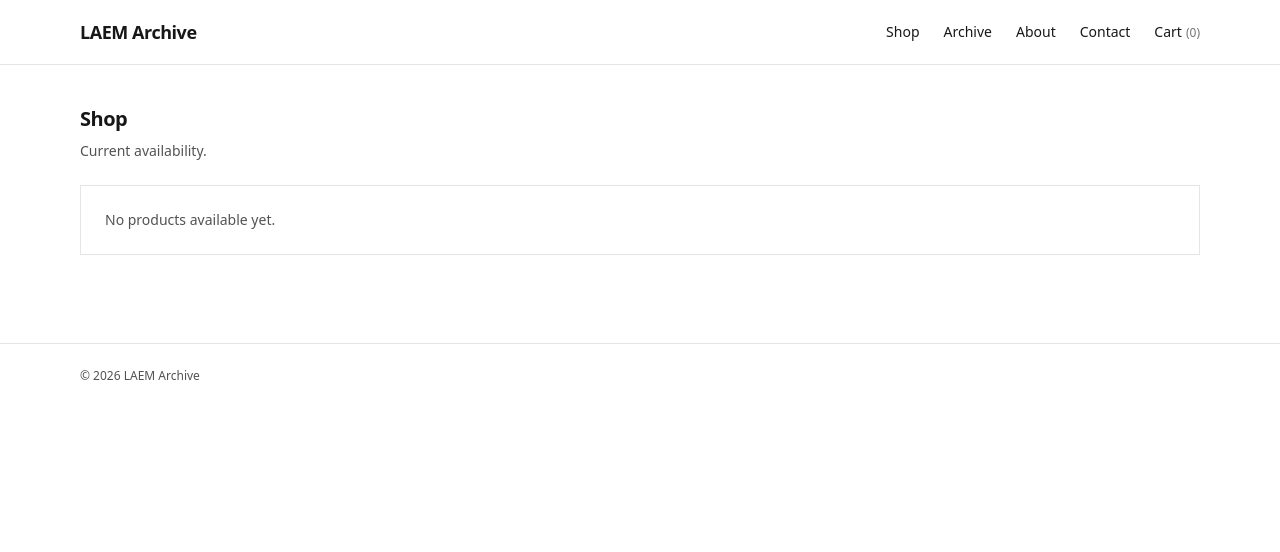
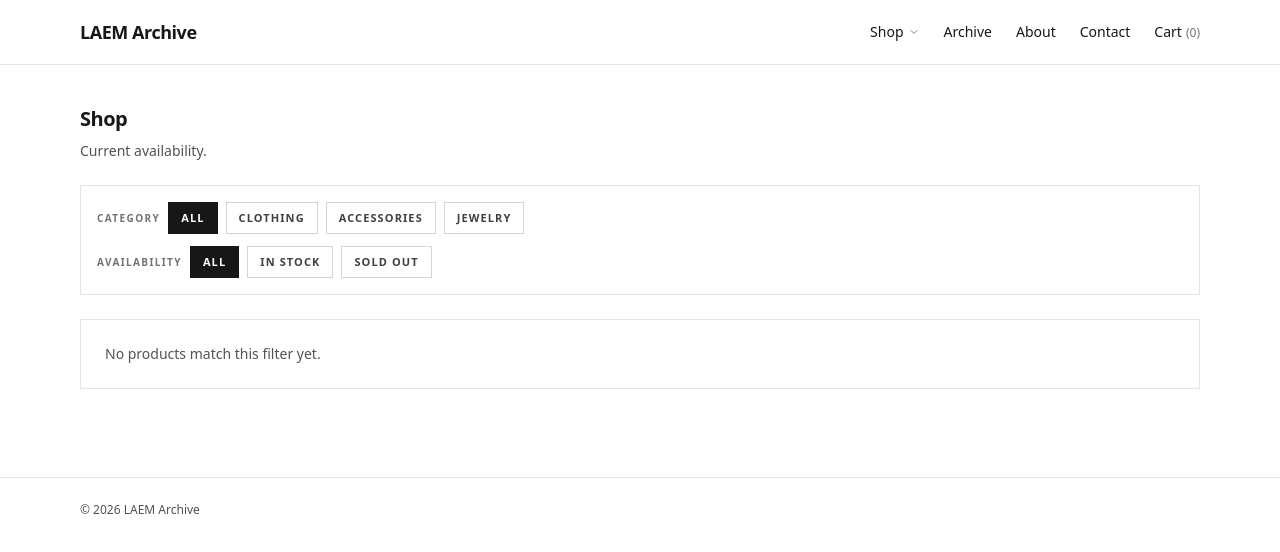
Before and after one commit to pdxericnguyen/laem-archive, a Next.js app: page /shop in a window 1280 px wide. Shown: the top 552 px of the page. Built offline with nearby package versions, Linux system fonts and the light colour scheme.

Commit message:
Add shop category dropdown and admin category filters

```diff
--- a/app/admin/products/page.tsx
+++ b/app/admin/products/page.tsx
@@ -1,6 +1,6 @@
 import { summarizeReservationHoldsForSlugs, type ReservationHoldSummary } from "@/lib/inventory";
 import { hasKvEnv, kv } from "@/lib/kv";
-import type { Product } from "@/lib/store";
+import type { Product, ProductCategory } from "@/lib/store";
 import AdminCommandPalette from "../command-palette";
 import AdminSystemHealthBanner from "../system-health-banner";
 import UnsavedChangesGuard from "../unsaved-changes-guard";
@@ -25,6 +25,12 @@ type FilterOption = {
   value: ProductFilterStatus;
   label: string;
 };
+
+const PRODUCT_CATEGORY_OPTIONS: Array<{ value: ProductCategory; label: string }> = [
+  { value: "clothing", label: "Clothing" },
+  { value: "accessories", label: "Accessories" },
+  { value: "jewelry", label: "Jewelry" }
+];
 
 type DeleteErrorCode = "live" | "reserved";
 type SaveErrorCode = "slug_locked" | "invalid_live_price";
@@ -439,6 +445,20 @@ export default async function AdminProductsPage({ searchParams }: AdminProductsP
             <input name="subtitle" className="h-10 border border-neutral-300 px-3" />
           </label>
           <label className="grid gap-1">
+            <span className="text-xs uppercase tracking-[0.12em] text-neutral-500">Category</span>
+            <select
+              name="category"
+              defaultValue="jewelry"
+              className="h-10 border border-neutral-300 bg-white px-3"
+            >
+              {PRODUCT_CATEGORY_OPTIONS.map((option) => (
+                <option key={option.value} value={option.value}>
+                  {option.label}
+                </option>
+              ))}
+            </select>
+          </label>
+          <label className="grid gap-1">
             <span className="text-xs uppercase tracking-[0.12em] text-neutral-500">Description</span>
             <textarea name="description" rows={3} className="border border-neutral-300 p-3" />
           </label>
@@ -606,6 +626,21 @@ export default async function AdminProductsPage({ searchParams }: AdminProductsP
                   />
                 </label>
                 <label className="grid gap-1">
+                  <span className="text-xs uppercase tracking-[0.12em] text-neutral-500">Category</span>
+                  <select
+                    name="category"
+                    defaultValue={product.category || ""}
+                    className="h-10 border border-neutral-300 bg-white px-3"
+                  >
+                    <option value="">Uncategorized</option>
+                    {PRODUCT_CATEGORY_OPTIONS.map((option) => (
+                      <option key={option.value} value={option.value}>
+                        {option.label}
+                      </option>
+                    ))}
+                  </select>
+                </label>
+                <label className="grid gap-1">
                   <span className="text-xs uppercase tracking-[0.12em] text-neutral-500">Description</span>
                   <textarea
                     name="description"
--- a/app/api/admin/products/save/route.ts
+++ b/app/api/admin/products/save/route.ts
@@ -1,7 +1,9 @@
 import { setStock } from "@/lib/inventory";
 import { hasKvEnv, key, kv } from "@/lib/kv";
 import { requireAdminOrThrow } from "@/lib/require-admin";
-import type { Product } from "@/lib/store";
+import type { Product, ProductCategory } from "@/lib/store";
+
+type ProductCategoryInput = ProductCategory | "";
 
 type ProductPayload = {
   slug: string;
@@ -10,6 +12,7 @@ type ProductPayload = {
   title: string;
   subtitle: string;
   description: string;
+  category: ProductCategoryInput;
   priceCents: number;
   stock: number;
   status: "live" | "archived" | "hidden";
@@ -80,6 +83,17 @@ function clampToNonNegativeInt(value: number) {
   return Math.max(0, Math.floor(value));
 }
 
+function normalizeCategory(value: unknown): ProductCategoryInput {
+  if (typeof value !== "string") {
+    return "";
+  }
+  const raw = value.trim().toLowerCase();
+  if (raw === "clothing" || raw === "accessories" || raw === "jewelry") {
+    return raw;
+  }
+  return "";
+}
+
 function parseImages(value: FormDataEntryValue | null | undefined) {
   if (!value || typeof value !== "string") {
     return [];
@@ -144,6 +158,7 @@ async function getPayload(request: Request): Promise<ProductPayload | null> {
           : typeof body.subtitle === "string"
             ? body.subtitle
             : "",
+      category: normalizeCategory(body.category),
       priceCents: parsePriceFromBody(body),
       stock: typeof body.stock === "number" ? body.stock : Number(body.stock ?? 0),
       status:
@@ -186,6 +201,7 @@ async function getPayload(request: Request): Promise<ProductPayload | null> {
         : typeof formData.get("subtitle") === "string"
           ? String(formData.get("subtitle"))
           : "",
+    category: normalizeCategory(formData.get("category")),
     priceCents: parsePriceToCents(formData.get("price") ?? formData.get("priceCents")),
     stock: parseNumber(formData.get("stock")),
     status:
@@ -259,6 +275,7 @@ export async function POST(request: Request) {
     title: payload.title,
     subtitle: payload.subtitle,
     description: payload.description,
+    category: payload.category || undefined,
     priceCents: normalizedPrice,
     stock: normalizedStock,
     archived,
--- a/app/shop/page.tsx
+++ b/app/shop/page.tsx
@@ -3,23 +3,137 @@ import { getAvailableStockForSlugs } from "@/lib/inventory";
 import { getSiteVisual } from "@/lib/site-visuals";
 import AddToCartButton from "@/components/AddToCartButton";
 import SiteVisualPlacement from "@/components/SiteVisualPlacement";
+import type { Product, ProductCategory } from "@/lib/store";
 
 export const metadata = { title: "Shop | LAEM Archive" };
 export const dynamic = "force-dynamic";
+
+type ShopPageProps = {
+  searchParams?: Record<string, string | string[] | undefined>;
+};
+
+type CategoryFilter = "all" | ProductCategory;
+type AvailabilityFilter = "all" | "in-stock" | "sold-out";
+
+type ShopCategoryOption = {
+  value: CategoryFilter;
+  label: string;
+};
+
+type ShopAvailabilityOption = {
+  value: AvailabilityFilter;
+  label: string;
+};
+
+const CATEGORY_OPTIONS: ShopCategoryOption[] = [
+  { value: "all", label: "All" },
+  { value: "clothing", label: "Clothing" },
+  { value: "accessories", label: "Accessories" },
+  { value: "jewelry", label: "Jewelry" }
+];
+
+const AVAILABILITY_OPTIONS: ShopAvailabilityOption[] = [
+  { value: "all", label: "All" },
+  { value: "in-stock", label: "In stock" },
+  { value: "sold-out", label: "Sold out" }
+];
 
 function money(cents: number) {
   return `$${Math.round(cents / 100)}`;
 }
 
-export default async function ShopPage() {
+function getFirstSearchParam(value: string | string[] | undefined) {
+  if (typeof value === "string") {
+    return value;
+  }
+  if (Array.isArray(value)) {
+    return value[0];
+  }
+  return "";
+}
+
+function parseCategoryFilter(value: string | string[] | undefined): CategoryFilter {
+  const raw = getFirstSearchParam(value);
+  if (raw === "clothing" || raw === "accessories" || raw === "jewelry") {
+    return raw;
+  }
+  return "all";
+}
+
+function parseAvailabilityFilter(value: string | string[] | undefined): AvailabilityFilter {
+  const raw = getFirstSearchParam(value);
+  return raw === "in-stock" || raw === "sold-out" ? raw : "all";
+}
+
+function inferProductCategory(product: Product): ProductCategory | null {
+  const raw = `${product.title} ${product.subtitle} ${product.description} ${product.materials}`.toLowerCase();
+
+  if (
+    /\b(ring|earring|earrings|necklace|bracelet|pendant|chain|jewelry|jewellery|sterling|silver|gold)\b/.test(raw)
+  ) {
+    return "jewelry";
+  }
+  if (
+    /\b(bag|belt|scarf|hat|cap|wallet|sunglasses|glasses|accessory|accessories|keychain)\b/.test(raw)
+  ) {
+    return "accessories";
+  }
+  if (
+    /\b(shirt|tee|t-shirt|hoodie|jacket|coat|dress|skirt|pants|trousers|jeans|knit|sweater|cardigan|top)\b/.test(raw)
+  ) {
+    return "clothing";
+  }
+  return null;
+}
+
+function getProductCategory(product: Product): ProductCategory | null {
+  if (product.category === "clothing" || product.category === "accessories" || product.category === "jewelry") {
+    return product.category;
+  }
+  return inferProductCategory(product);
+}
+
+function buildShopHref(category: CategoryFilter, availability: AvailabilityFilter) {
+  const params = new URLSearchParams();
+  if (category !== "all") {
+    params.set("category", category);
+  }
+  if (availability !== "all") {
+    params.set("availability", availability);
+  }
+  const query = params.toString();
+  return query ? `/shop?${query}` : "/shop";
+}
+
+function filterActiveClass(active: boolean) {
+  if (active) {
+    return "border-neutral-900 bg-neutral-900 text-white";
+  }
+  return "border-neutral-300 bg-white text-neutral-700 hover:bg-neutral-50";
+}
+
+export default async function ShopPage({ searchParams }: ShopPageProps) {
   const [items, shopBanner] = await Promise.all([
     getShopItems(),
     getSiteVisual("shop.banner")
   ]);
+  const activeCategory = parseCategoryFilter(searchParams?.category);
+  const activeFilter = parseAvailabilityFilter(searchParams?.availability);
   let availableStockBySlug: Record<string, number> = {};
 
   if (items.length > 0) {
     availableStockBySlug = await getAvailableStockForSlugs(items.map((item) => item.slug));
+  }
+
+  let visibleItems = items;
+  if (activeCategory !== "all") {
+    visibleItems = visibleItems.filter((item) => getProductCategory(item) === activeCategory);
+  }
+  if (activeFilter === "in-stock") {
+    visibleItems = visibleItems.filter((item) => (availableStockBySlug[item.slug] || 0) > 0);
+  }
+  if (activeFilter === "sold-out") {
+    visibleItems = visibleItems.filter((item) => (availableStockBySlug[item.slug] || 0) <= 0);
   }
 
   return (
@@ -31,13 +145,44 @@ export default async function ShopPage() {
 
       <SiteVisualPlacement visual={shopBanner} variant="banner" />
 
-      {items.length === 0 ? (
+      <section className="space-y-3 border border-neutral-200 p-3 md:p-4">
+        <div className="flex flex-wrap items-center gap-2">
+          <span className="text-[10px] font-semibold uppercase tracking-[0.14em] text-neutral-500">Category</span>
+          {CATEGORY_OPTIONS.map((option) => (
+            <a
+              key={option.value}
+              href={buildShopHref(option.value, activeFilter)}
+              className={`inline-flex h-8 items-center border px-3 text-[11px] font-semibold uppercase tracking-[0.1em] no-underline ${filterActiveClass(
+                activeCategory === option.value
+              )}`}
+            >
+              {option.label}
+            </a>
+          ))}
+        </div>
+        <div className="flex flex-wrap items-center gap-2">
+          <span className="text-[10px] font-semibold uppercase tracking-[0.14em] text-neutral-500">Availability</span>
+          {AVAILABILITY_OPTIONS.map((option) => (
+            <a
+              key={option.value}
+              href={buildShopHref(activeCategory, option.value)}
+              className={`inline-flex h-8 items-center border px-3 text-[11px] font-semibold uppercase tracking-[0.1em] no-underline ${filterActiveClass(
+                activeFilter === option.value
+              )}`}
+            >
+              {option.label}
+            </a>
+          ))}
+        </div>
+      </section>
+
+      {visibleItems.length === 0 ? (
         <section className="border border-neutral-200 p-6 text-sm text-neutral-600">
-          No products available yet.
+          No products match this filter yet.
         </section>
       ) : (
         <section className="grid grid-cols-1 gap-5 sm:grid-cols-2 lg:grid-cols-4">
-          {items.map((item) => {
+          {visibleItems.map((item) => {
             const primaryImage = item.images[0] || "/placeholder-product.svg";
             const availableStock = availableStockBySlug[item.slug] || 0;
             return (
--- a/components/SiteHeader.tsx
+++ b/components/SiteHeader.tsx
@@ -3,6 +3,13 @@
 import { useState } from "react";
 
 import { useCart } from "@/lib/cart";
+
+const SHOP_FILTER_LINKS = [
+  { href: "/shop", label: "All products" },
+  { href: "/shop?category=clothing", label: "Clothing" },
+  { href: "/shop?category=accessories", label: "Accessories" },
+  { href: "/shop?category=jewelry", label: "Jewelry" }
+];
 
 export default function SiteHeader() {
   const { itemCount } = useCart();
@@ -20,7 +27,44 @@ export default function SiteHeader() {
         </a>
 
         <nav className="hidden md:flex items-center gap-6 text-sm">
-          <a href="/shop" className="hover:opacity-70 no-underline">Shop</a>
+          <div className="relative group">
+            <a
+              href="/shop"
+              className="inline-flex items-center gap-1 no-underline hover:opacity-70"
+              aria-haspopup="menu"
+            >
+              Shop
+              <svg
+                viewBox="0 0 20 20"
+                fill="none"
+                aria-hidden="true"
+                className="h-3 w-3 text-neutral-500 transition-transform duration-150 group-hover:rotate-180 group-focus-within:rotate-180"
+              >
+                <path
+                  d="M5 7.5L10 12.5L15 7.5"
+                  stroke="currentColor"
+                  strokeWidth="1.5"
+                  strokeLinecap="round"
+                  strokeLinejoin="round"
+                />
+              </svg>
+            </a>
+            <div className="pointer-events-none absolute left-0 top-full z-50 w-52 translate-y-1 pt-3 opacity-0 transition duration-150 group-hover:pointer-events-auto group-hover:translate-y-0 group-hover:opacity-100 group-focus-within:pointer-events-auto group-focus-within:translate-y-0 group-focus-within:opacity-100">
+              <div className="border border-neutral-200 bg-white p-1 shadow-lg">
+                {SHOP_FILTER_LINKS.map((link) => (
+                  <a
+                    key={link.href}
+                    href={link.href}
+                    className="flex h-9 items-center px-2 text-xs font-medium uppercase tracking-[0.08em] text-neutral-700 no-underline hover:bg-neutral-100"
+                    role="menuitem"
+                    onClick={() => setMobileOpen(false)}
+                  >
+                    {link.label}
+                  </a>
+                ))}
+              </div>
+            </div>
+          </div>
           <a href="/archive" className="hover:opacity-70 no-underline">Archive</a>
           <a href="/about" className="hover:opacity-70 no-underline">About</a>
           <a href="/contact" className="hover:opacity-70 no-underline">Contact</a>
--- a/lib/store.ts
+++ b/lib/store.ts
@@ -1,10 +1,13 @@
 import { hasKvEnv, key, kv } from "@/lib/kv";
+
+export type ProductCategory = "clothing" | "accessories" | "jewelry";
 
 export type Product = {
   slug: string;
   title: string;
   subtitle: string;
   description: string;
+  category?: ProductCategory;
   priceCents: number;
   stock: number;
   archived: boolean;
@@ -30,6 +33,13 @@ function asBoolean(value: unknown, fallback = false) {
   return typeof value === "boolean" ? value : fallback;
 }
 
+function asCategory(value: unknown): ProductCategory | undefined {
+  if (value === "clothing" || value === "accessories" || value === "jewelry") {
+    return value;
+  }
+  return undefined;
+}
+
 function asStringArray(value: unknown) {
   if (!Array.isArray(value)) {
     return [];
@@ -52,12 +62,14 @@ function normalizeProduct(input: unknown): Product | null {
   const subtitle = asString(row.subtitle);
   const description = asString(row.description, subtitle);
   const autoArchivedAt = Math.max(0, Math.floor(asNumber(row.autoArchivedAt)));
+  const category = asCategory(row.category);
 
   const product: Product = {
     slug,
     title,
     subtitle,
     description,
+    category,
     priceCents: Math.max(0, Math.floor(asNumber(row.priceCents))),
     stock: Math.max(0, Math.floor(asNumber(row.stock))),
     archived: asBoolean(row.archived),
```
